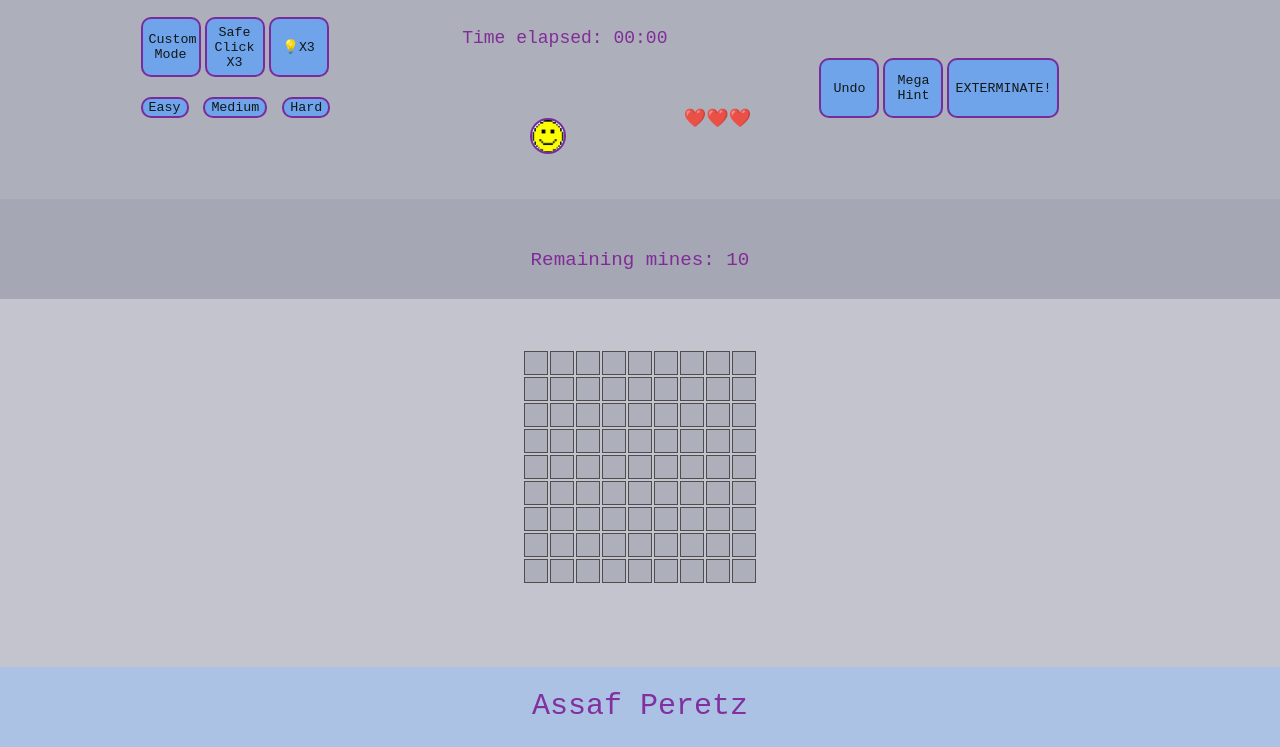
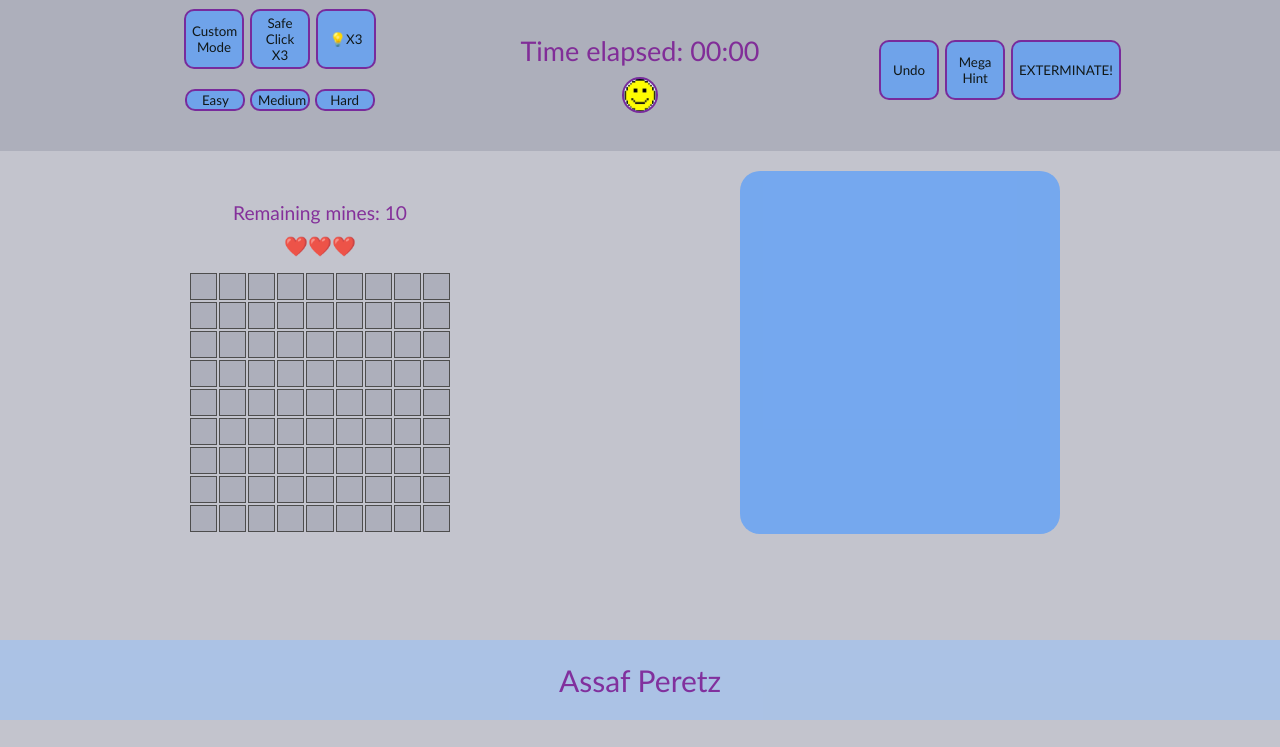
Before and after one commit to assafperetz6/Mine-sweeper, a plain HTML site: page index.html in a window 1280 px wide. Shown: the part 80-827 px from the top of the page. After the commit the page ends 800 px from the top, so only its background shows below. Drawn offline with Linux system fonts and the light colour scheme.

Commit message:
Add files via upload

```diff
--- a/css/style.css
+++ b/css/style.css
@@ -1,12 +1,12 @@
 * {
     box-sizing: border-box;
-    font-family: 'Courier New', Courier, monospace;
+    font-family:'Gill Sans', 'Gill Sans MT', Calibri, 'Trebuchet MS', sans-serif;
     /* overflow: hidden; */
 }
 
 :root {
-    --primary-color: rgba(161, 163, 177, 0.632);;
-    --secondery-color: rgba(122, 26, 146, 0.873);
+    --primary-color: rgba(161, 163, 177, 0.632);
+    --secondary-color: rgba(122, 26, 146, 0.873);
     --btn-color: rgba(90, 159, 250, 0.745);
     --cell-text-color: rgb(17, 24, 24);
     --header-footer-color: rgba(143, 191, 255, 0.467);
@@ -19,7 +19,7 @@
 
 .dark-mode {
     --primary-color: rgba(1, 63, 105, 0.792);
-    --secondery-color: rgb(143, 199, 217);
+    --secondary-color: rgb(143, 199, 217);
     --btn-color: rgba(143, 191, 255, 0.467);
     --cell-text-color: rgb(184, 184, 184);
     --header-footer-color: rgba(198, 126, 155, 0.695);
@@ -35,50 +35,74 @@ body {
     background-color: var(--primary-color);
     text-align: center;
 
-    color: var(--secondery-color);
+    color: var(--secondary-color);
     transition: 1s;
 }
 
 h1 {
     background-color: var(--header-footer-color);
     margin: 0;
-    padding: 20px 0;
+    padding: 20px 0 10px 0;
     text-shadow: -5px -7px 1px var(--primary-color);
 }
 
-.game-controls {
+.top-bar {
+    display: flex;
+    justify-content: space-around;
+    align-items: center;
+
+    height: 100%;
+    width: 100vw;
+
+    padding: 20px 0;
+    margin: 0 auto;
+
     background-color: var(--primary-color);
-}
 
-.game-info {
-    display: flex;
-    width: auto;
-    justify-content: center;
-    align-items: center;
-    margin: 0 auto;
-    padding: 20px 0;
 
     font-size: large;
 }
 
-.modal {
-    height: 22px;
-    margin: 20px auto 0px auto;
-    padding: 50px 20vw;
-    background-color: var(--primary-color);
-    font-size: larger;
+.left-side {
+    flex-direction: column;
+    justify-content: center;
+
+    height: 100%;
+    width: 33%;
+    margin-left: 100px;
+}
+
+.center {
+    flex-direction: column;
+    justify-content: center;
+    align-items: center;
+
+    height: 100%;
+    width: 33%;
+    margin: 0;
+}
+
+.right-side {
+
+    height: 100%;
+    width: 33%;
+    margin-right: 100px;
+}
+
+.special-btns-container {
+    display: flex;
+    justify-content: center;
+
 }
 
 .btn {
-    position: relative;
-    right: 130px;
 
     height: 4.5em;
     width: 4.5em;
 
     border-radius: 10px;
-    border: 2px solid var(--secondery-color);
-    margin: 0 2px;
+    border: 2px solid var(--secondary-color);
+    margin: 0 3px;
 
     background-color: var(--btn-color);
 }
@@ -86,68 +110,105 @@ h1 {
 .btn-text {
     color: var(--cell-text-color)
 }
-
-
-.special-btns-container {
-    display: flex;
-    align-items: center;
-}
 .reset-btn {
-    position: relative;
-    left: 183px;
 
     width: 2em;
     height: 2em;
 
-    margin: 0 2vh;
+
     border-radius: 50%;
+}
+
+.timer-container{
+    margin: 10px 0 ;
+    font-size: 1.5em;
+
 }
 
 .level-btn {
     margin-top: 20px;
     height: auto;
-    width: auto;
+
+    margin: 20px 0;
 }
 
 .flicker {
     animation: flicker 1s infinite;
 }
 
-.undo-btn, .mega-hint-btn, .exterminate-btn {
-    position: relative;
-    left: 50px;
-}
-
 .exterminate-btn {
     width: auto;
 }
 
-.timer-container {
-    position: relative;
-    bottom: 50px;
+.main-container {
+    display: flex;
+
 }
 
-.lives {
-    width: 100px;
+.board-and-modal-container {
+    display: flex;
+    flex-direction: column;
 
-    position: relative;
-    top: 30px;
+    align-items: center;
+}
+
+.modal-container {
+    display: flex;
+    flex-direction: column;
+
+    height: 22px;
+    width: 50vw;
+
+    align-items: center;
+    justify-content:space-around;
+
+    padding: 50px 10vw;
+    margin: 0;
+
+    font-size: larger;
+}
+
+.modal, .lives {
+    margin-bottom: 10px;
+    width: 400px;
 }
 
 .board-container {
-    margin: 50px auto;
+    display: flex;
+    justify-content: center;
+    margin: 20px 0;
+
+    width: 100%;
 }
 
+.leaderboard-container, .message {
+    border-radius: 20px;
+    padding: 5px 40px;
+    margin: 20px 100px;
+    width: 25%;
+    height: auto;
+
+    text-align: left;
+
+    background-color: var(--btn-color);
+}
+
+.leaderboard {
+
+    padding-left: 0;
+    font-size: small;
+}
 
 .cell {
-    font-size: 1em;
-    width: 1.5em;
-    height: 1.5em;
+    font-size: 1.3em;
+    width: 1.3em;
+    height: 1.3em;
     border: 1px solid rgb(77, 77, 77);
     color: var(--cell-text-color);
     background-color: var(--primary-color);
     transition: 350ms;
 }
+
 
 .empty-cell {
     background-color: var(--empty-cell-color)
@@ -173,23 +234,6 @@ h1 {
     transition: 200ms;
 }
 
-.leaderboard-container {
-    display: inline-flex;
-    width: auto;
-}
-
-.leaderboard {
-    text-align: left;
-}
-
-.message {
-    position: absolute;
-    display: inline-flex;
-    width: auto;
-
-    right: 10px;
-}
-
 footer {
     margin-top: auto;
     height: 80px;
@@ -200,7 +244,7 @@ footer {
 }
 
 .hidden {
-    display: hidden;
+    display: none;
 
 }
 
--- a/index.html
+++ b/index.html
@@ -7,51 +7,64 @@
     <link rel="stylesheet" href="css/style.css">
 </head>
 <body onload="onInit()">
+
     <h1 onclick="toggleDarkMode()">Mine sweeper</h1>
 
+    <div class="top-bar">
 
-    <div class="game-controls">
-        <div class="game-info">
-            <div class="game-mode-btns">
-                <div class="left special-btns-container">
+        <div class="left-side game-mode-btns">
+            <div class="special-btns-container">
                 <button class="btn custom-mode-btn" onclick="onToggleCustomMode()"><span class="btn-text">Custom Mode</span></button>
                 <button class="btn safe-click-btn" onclick="onSafeClick()"><span class="btn-text">Safe Click <br>X3</span></button>
                 <button class="btn hint-btn" onclick="onGetHint()"><span class="btn-text">💡X3</span></button>
             </div>
+
             <div class="level-btn-container">
                 <button id="easy-btn" class="btn level-btn" onclick="onSetGameLevel('easy')"><span class="btn-text">Easy</span></button>
                 <button id="medium-btn" class="btn level-btn" onclick="onSetGameLevel('medium')"><span class="btn-text">Medium</span></button>
                 <button id="hard-btn" class="btn level-btn" onclick="onSetGameLevel('hard')"><span class="btn-text">Hard</span></button>
             </div>
+        </div>
+
+        <div class="center">
+            <div class="timer-container">Time elapsed:
+                <span class="timer">00:00</span>
+            </div>
+
+
             <div class="reset-btn-container">
                 <img class="btn reset-btn" src="imgs/Smiley.jpg" alt="Smiley" onclick="resetGame()">
             </div>
         </div>
-            <div class="timer-container">Time elapsed:
-                <span class="timer">00:00</span>
-            </div>
-            <div class="lives"></div>
 
-            <div class="right special-btns-container">
+        <div class="right-side special-btns-container">
             <button class="btn undo-btn" onclick="undoMove()"><span class="btn-text">Undo</span></button>
             <button class="btn mega-hint-btn" onclick="onGetMegaHint()"><span class="btn-text">Mega Hint</span></button>
             <button class="btn exterminate-btn" onclick="exterminate()"><span class="btn-text">EXTERMINATE!</span></button>
         </div>
 
     </div>
+
+    <div class="main-container">
+        <div class="leaderboard-container">
+            <ol class="leaderboard"></ol>
+        </div>
+
+        <div class="board-and-modal-container">
+            <div class="modal-container">
                 <div class="modal"></div>
+                <div class="lives"></div>
+
             </div>
-    <div class="board-container">
-        <table>
+
+            <table class="board-container">
                 <tbody class="board"></tbody>
             </table>
-    </div>
-    <!-- <div class="message">Try to play first...</div> -->
-    <div class="leaderboard-container">
-        <ol class="leaderboard">
-        </ol>
+
         </div>
 
+        <div class="message"></div>
+    </div>
 
     <footer>Assaf Peretz</footer>
 
--- a/js/cellClicks.js
+++ b/js/cellClicks.js
@@ -6,6 +6,8 @@ const BOMB = '💣'
 function initializeClickListeners(elBoard) {
 
 	elBoard.clickEventHandler = (el) => {
+		if(!el.target.classList.contains('cell')) return
+
 		var rowIdx = +el.target.dataset.i
 		var colIdx = +el.target.dataset.j
 
--- a/js/game.js
+++ b/js/game.js
@@ -2,6 +2,7 @@
 
 const elModal = document.querySelector('.modal')
 const elBoard = document.querySelector('.board')
+const elMessageForPlayer = document.querySelector('.message')
 
 var gBoard
 
--- a/js/gameControls.js
+++ b/js/gameControls.js
@@ -221,7 +221,10 @@ function makeCellFlicker(rowIdx, colIdx) {
 
 function exterminate() {
 
-	if (gGame.isFirstTurn) return
+	if (gGame.isFirstTurn) {
+		elMessageForPlayer.classList.remove('hidden')
+		return
+	}
 
 	shuffleArr(gGame.mines)
 
@@ -239,6 +242,7 @@ function exterminate() {
 		else {
 			gGame.mines.pop()
 			currBomb.isMine = false
+			currBomb.isShown = true
 			negCountAfterExter(gBoard, bombCoords.i, bombCoords.j)
 
 
@@ -247,3 +251,7 @@ function exterminate() {
 	}
 	showRemainingMines()
 }
+
+function showMessage(message) {
+
+}
--- a/js/leaderBoard.js
+++ b/js/leaderBoard.js
@@ -29,7 +29,7 @@ function getPlayerNameAndTime() {
 }
 
 function showLeaderboard() {
-    const elLeaderboard = document.querySelector('.leaderboard')
+    const elLeaderboard = document.querySelector('.leaderboard-container')
 
     elLeaderboard.innerHTML = ''
     var leaderboard = []
@@ -50,4 +50,5 @@ function showLeaderboard() {
         if(!leaderboard[i]) continue
         elLeaderboard.innerHTML += `<li>${leaderboard[i].name}: ${leaderboard[i].time}</li>`
     }
+    if (leaderboard.length === 0) elLeaderboard.classList.add('hidden')
 }
```
Lines whose indentation alone changed are shown as unchanged.
